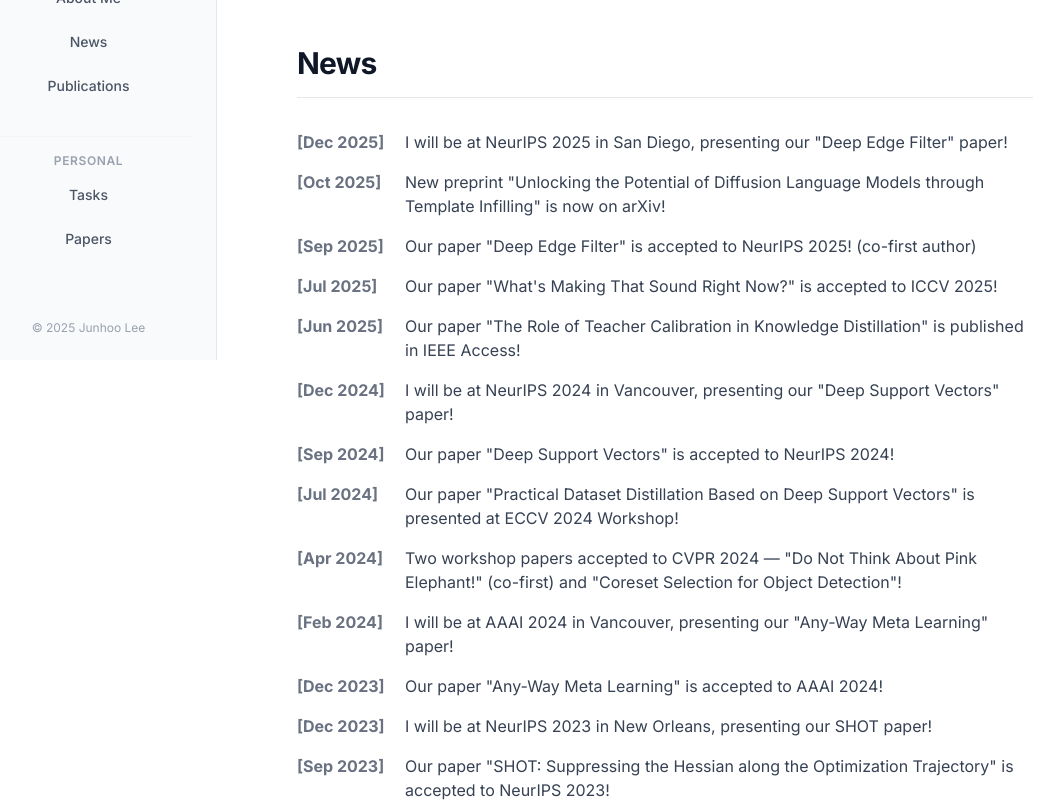
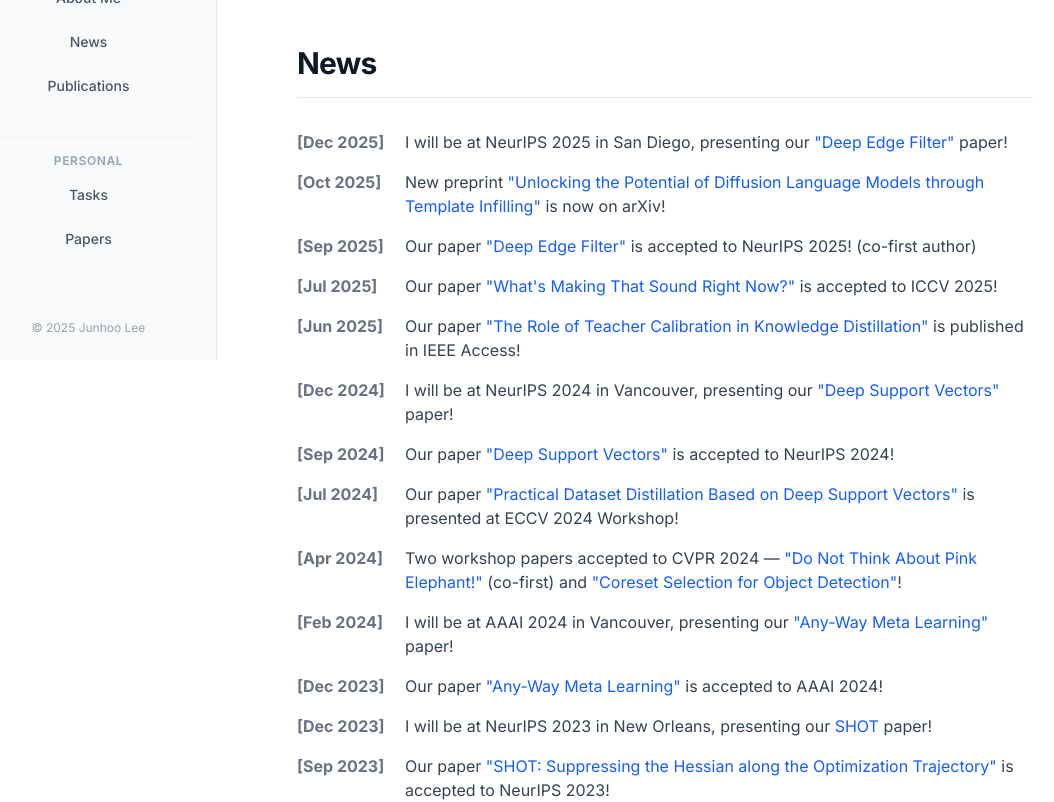
Before and after one commit to JunHoo-Lee/my-homepage, a Next.js app: page / in a window 1280 px wide. Shown: the part 440-1242 px from the top of the page, without its empty margins (39-1093 px from the left). Built offline with nearby package versions, Linux system fonts and the light colour scheme.

Commit message:
style: Add links to News section items

```diff
--- a/app/page.tsx
+++ b/app/page.tsx
@@ -29,55 +29,55 @@ export default function Home() {
                 <ul className="space-y-4 text-gray-700">
                     <li className="flex gap-2">
                         <span className="font-bold min-w-[100px] text-gray-500">[Dec 2025]</span>
-                        <span>I will be at NeurIPS 2025 in San Diego, presenting our &quot;Deep Edge Filter&quot; paper!</span>
+                        <span>I will be at NeurIPS 2025 in San Diego, presenting our <a href="https://arxiv.org/abs/2510.13865" target="_blank" className="text-blue-600 hover:text-blue-800 hover:underline">&quot;Deep Edge Filter&quot;</a> paper!</span>
                     </li>
                     <li className="flex gap-2">
                         <span className="font-bold min-w-[100px] text-gray-500">[Oct 2025]</span>
-                        <span>New preprint &quot;Unlocking the Potential of Diffusion Language Models through Template Infilling&quot; is now on arXiv!</span>
+                        <span>New preprint <a href="https://arxiv.org/abs/2510.13870" target="_blank" className="text-blue-600 hover:text-blue-800 hover:underline">&quot;Unlocking the Potential of Diffusion Language Models through Template Infilling&quot;</a> is now on arXiv!</span>
                     </li>
                     <li className="flex gap-2">
                         <span className="font-bold min-w-[100px] text-gray-500">[Sep 2025]</span>
-                        <span>Our paper &quot;Deep Edge Filter&quot; is accepted to NeurIPS 2025! (co-first author)</span>
+                        <span>Our paper <a href="https://arxiv.org/abs/2510.13865" target="_blank" className="text-blue-600 hover:text-blue-800 hover:underline">&quot;Deep Edge Filter&quot;</a> is accepted to NeurIPS 2025! (co-first author)</span>
                     </li>
                     <li className="flex gap-2">
                         <span className="font-bold min-w-[100px] text-gray-500">[Jul 2025]</span>
-                        <span>Our paper &quot;What&#39;s Making That Sound Right Now?&quot; is accepted to ICCV 2025!</span>
+                        <span>Our paper <a href="https://arxiv.org/abs/2507.04667" target="_blank" className="text-blue-600 hover:text-blue-800 hover:underline">&quot;What&#39;s Making That Sound Right Now?&quot;</a> is accepted to ICCV 2025!</span>
                     </li>
                     <li className="flex gap-2">
                         <span className="font-bold min-w-[100px] text-gray-500">[Jun 2025]</span>
-                        <span>Our paper &quot;The Role of Teacher Calibration in Knowledge Distillation&quot; is published in IEEE Access!</span>
+                        <span>Our paper <a href="https://arxiv.org/abs/2508.20224" target="_blank" className="text-blue-600 hover:text-blue-800 hover:underline">&quot;The Role of Teacher Calibration in Knowledge Distillation&quot;</a> is published in IEEE Access!</span>
                     </li>
                     <li className="flex gap-2">
                         <span className="font-bold min-w-[100px] text-gray-500">[Dec 2024]</span>
-                        <span>I will be at NeurIPS 2024 in Vancouver, presenting our &quot;Deep Support Vectors&quot; paper!</span>
+                        <span>I will be at NeurIPS 2024 in Vancouver, presenting our <a href="https://arxiv.org/abs/2403.17329" target="_blank" className="text-blue-600 hover:text-blue-800 hover:underline">&quot;Deep Support Vectors&quot;</a> paper!</span>
                     </li>
                     <li className="flex gap-2">
                         <span className="font-bold min-w-[100px] text-gray-500">[Sep 2024]</span>
-                        <span>Our paper &quot;Deep Support Vectors&quot; is accepted to NeurIPS 2024!</span>
+                        <span>Our paper <a href="https://arxiv.org/abs/2403.17329" target="_blank" className="text-blue-600 hover:text-blue-800 hover:underline">&quot;Deep Support Vectors&quot;</a> is accepted to NeurIPS 2024!</span>
                     </li>
                     <li className="flex gap-2">
                         <span className="font-bold min-w-[100px] text-gray-500">[Jul 2024]</span>
-                        <span>Our paper &quot;Practical Dataset Distillation Based on Deep Support Vectors&quot; is presented at ECCV 2024 Workshop!</span>
+                        <span>Our paper <a href="https://arxiv.org/abs/2405.00348" target="_blank" className="text-blue-600 hover:text-blue-800 hover:underline">&quot;Practical Dataset Distillation Based on Deep Support Vectors&quot;</a> is presented at ECCV 2024 Workshop!</span>
                     </li>
                     <li className="flex gap-2">
                         <span className="font-bold min-w-[100px] text-gray-500">[Apr 2024]</span>
-                        <span>Two workshop papers accepted to CVPR 2024 — &quot;Do Not Think About Pink Elephant!&quot; (co-first) and &quot;Coreset Selection for Object Detection&quot;!</span>
+                        <span>Two workshop papers accepted to CVPR 2024 — <a href="https://arxiv.org/abs/2404.15154" target="_blank" className="text-blue-600 hover:text-blue-800 hover:underline">&quot;Do Not Think About Pink Elephant!&quot;</a> (co-first) and <a href="https://arxiv.org/abs/2404.09161" target="_blank" className="text-blue-600 hover:text-blue-800 hover:underline">&quot;Coreset Selection for Object Detection&quot;</a>!</span>
                     </li>
                     <li className="flex gap-2">
                         <span className="font-bold min-w-[100px] text-gray-500">[Feb 2024]</span>
-                        <span>I will be at AAAI 2024 in Vancouver, presenting our &quot;Any-Way Meta Learning&quot; paper!</span>
+                        <span>I will be at AAAI 2024 in Vancouver, presenting our <a href="https://arxiv.org/abs/2401.05097" target="_blank" className="text-blue-600 hover:text-blue-800 hover:underline">&quot;Any-Way Meta Learning&quot;</a> paper!</span>
                     </li>
                     <li className="flex gap-2">
                         <span className="font-bold min-w-[100px] text-gray-500">[Dec 2023]</span>
-                        <span>Our paper &quot;Any-Way Meta Learning&quot; is accepted to AAAI 2024!</span>
+                        <span>Our paper <a href="https://arxiv.org/abs/2401.05097" target="_blank" className="text-blue-600 hover:text-blue-800 hover:underline">&quot;Any-Way Meta Learning&quot;</a> is accepted to AAAI 2024!</span>
                     </li>
                     <li className="flex gap-2">
                         <span className="font-bold min-w-[100px] text-gray-500">[Dec 2023]</span>
-                        <span>I will be at NeurIPS 2023 in New Orleans, presenting our SHOT paper!</span>
+                        <span>I will be at NeurIPS 2023 in New Orleans, presenting our <a href="https://arxiv.org/abs/2310.02751" target="_blank" className="text-blue-600 hover:text-blue-800 hover:underline">SHOT</a> paper!</span>
                     </li>
                     <li className="flex gap-2">
                         <span className="font-bold min-w-[100px] text-gray-500">[Sep 2023]</span>
-                        <span>Our paper &quot;SHOT: Suppressing the Hessian along the Optimization Trajectory&quot; is accepted to NeurIPS 2023!</span>
+                        <span>Our paper <a href="https://arxiv.org/abs/2310.02751" target="_blank" className="text-blue-600 hover:text-blue-800 hover:underline">&quot;SHOT: Suppressing the Hessian along the Optimization Trajectory&quot;</a> is accepted to NeurIPS 2023!</span>
                     </li>
                 </ul>
             </section>
```
